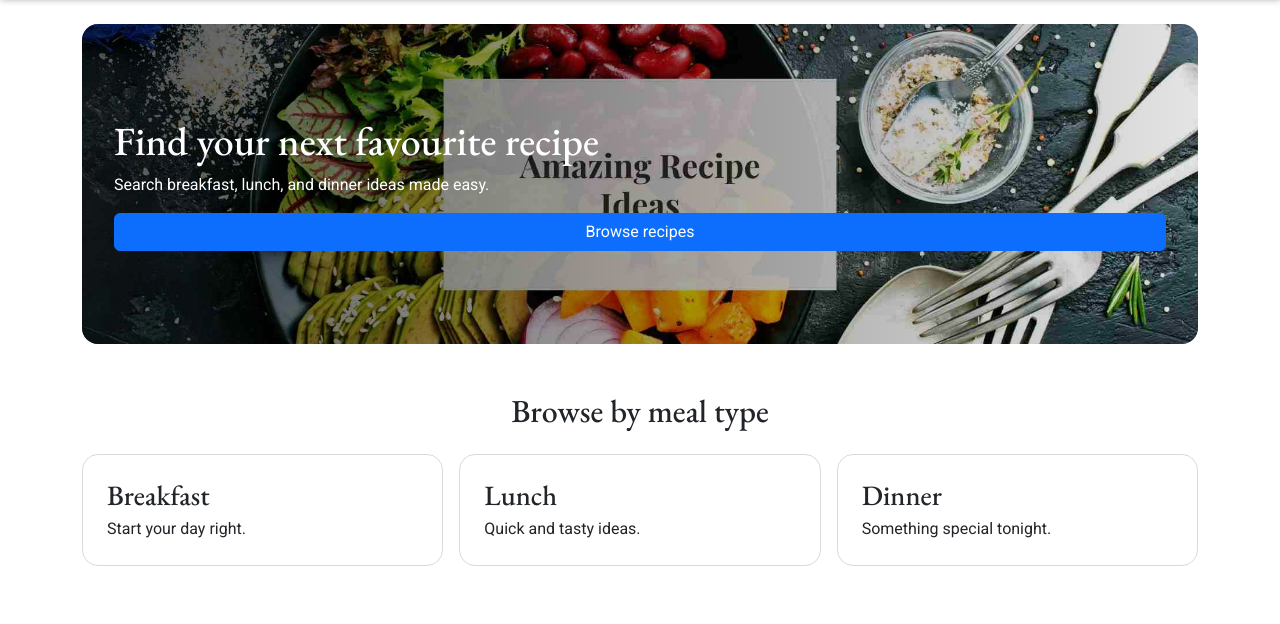
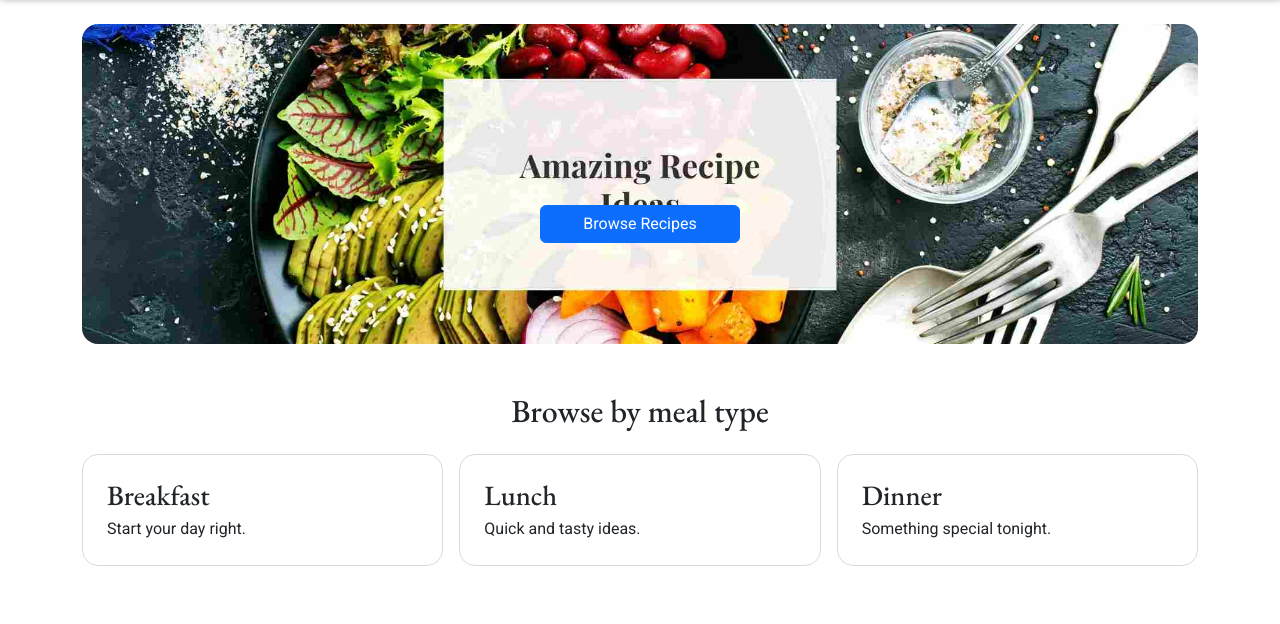
Before and after one commit to iyeme-dev/recipe-blog, a Django app: page / in a window 1280 px wide. Shown: the part 101-725 px from the top of the page. Run offline with Django 5.2, Linux system fonts and the light colour scheme; some libraries are stand-ins or nearby versions.

Commit message:
Adjust banner position and remove overlay

```diff
--- a/home/templates/home/index.html
+++ b/home/templates/home/index.html
@@ -10,13 +10,14 @@
       <img
         src="{% static 'images/recipe_banner_image.jpg' %}"
         alt="Fresh recipes banner"
-        class="banner-img"
-      />
+        class="banner-img"/>
+
       <div class="banner-overlay">
-        <h1 class="banner-title">Find your next favourite recipe</h1>
-        <p class="banner-subtitle">Search breakfast, lunch, and dinner ideas made easy.</p>
-        <a href="{% url 'recipes:recipes' %}" class="btn btn-primary">Browse recipes</a>
+        <a href="{% url 'recipes:recipes' %}" class="btn btn-primary banner-btn">
+            Browse Recipes
+        </a>
       </div>
+
     </div>
   </div>
 </section>
--- a/static/css/base.css
+++ b/static/css/base.css
@@ -70,22 +70,15 @@ img.logo {
   position: absolute;
   inset: 0;
   display: flex;
-  flex-direction: column;
   justify-content: center;
-  padding: 2rem;
-  background: linear-gradient(90deg, rgba(0,0,0,0.65), rgba(0,0,0,0.10));
-  color: #fff;
+  align-items: center;
+  transform: translateY(40px);
+  background: transparent;
 }
 
-.home-banner .banner-title {
-  margin: 0 0 0.5rem 0;
+.home-banner .banner-btn {
+  width: 200px;
 }
-
-.home-banner .banner-subtitle {
-  max-width: 40rem;
-  margin-bottom: 1rem;
-}
-
 /* Meal type cards */
 .meal-card {
   text-decoration: none;
```
